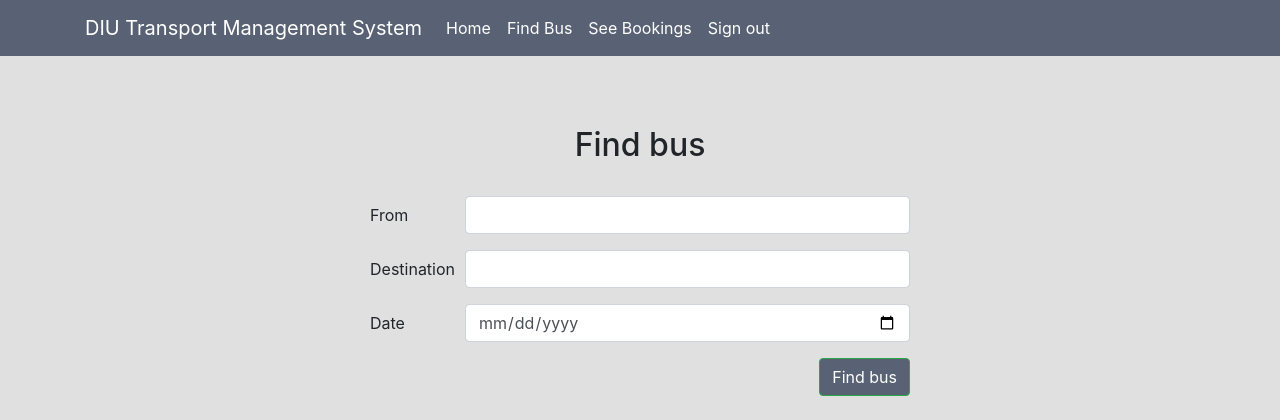
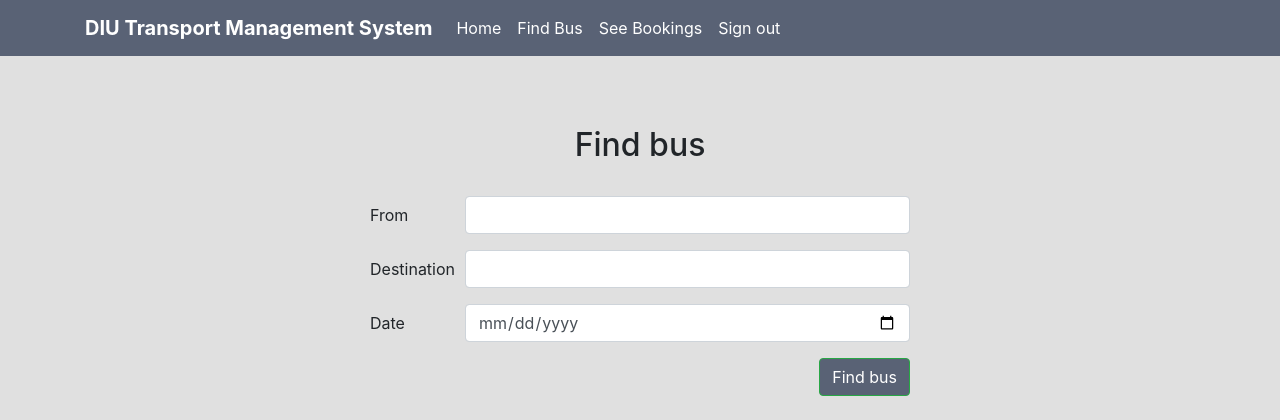
Before and after one commit to schr0diinger/DIU-Transport-Management-System, a Django app: page /bookings in a window 1280 px wide. Shown: the top 420 px of the page. Run offline with Django 3.2, Linux system fonts and the light colour scheme; a user stored in the database is signed in; some libraries are stand-ins or nearby versions.

Commit message:
UI changed a little bit

```diff
--- a/myapp/templates/myapp/base.html
+++ b/myapp/templates/myapp/base.html
@@ -14,7 +14,7 @@
 <body style="background-color: rgb(224, 224, 224);">
 <nav class="navbar navbar-expand-lg navbar-light" style="background-color: #596275;">
     <div class="container">
-        <a class="navbar-brand"  style="color: white;">DIU Transport Management System</a>
+        <a class="navbar-brand"  style="color: white;"><b>DIU Transport Management System</b></a>
         <button class="navbar-toggler" type="button" data-toggle="collapse" data-target="#navbarNavAltMarkup"
                 aria-controls="navbarNavAltMarkup" aria-expanded="false" aria-label="Toggle navigation">
             <span class="navbar-toggler-icon"></span>
```
